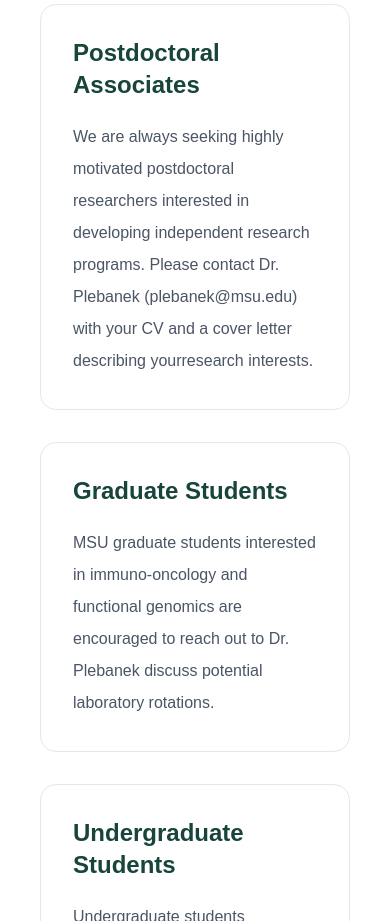
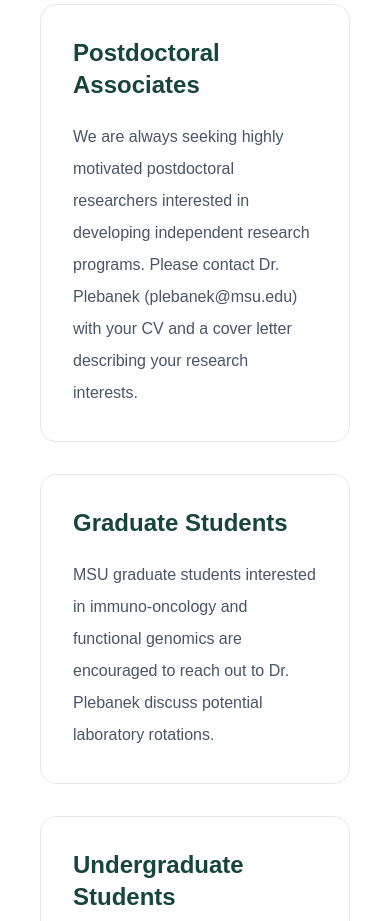
Before and after one commit to mplebanek9-svg/plebanek-lab, a Next.js app: page /joinus in a window 390 px wide. Shown: the part 840-1761 px from the top of the page. Built offline with nearby package versions, Linux system fonts and the light colour scheme.

Commit message:
Finalize mobile responsiveness and clean up homepage code

```diff
--- a/src/app/joinus/page.tsx
+++ b/src/app/joinus/page.tsx
@@ -74,7 +74,7 @@ export default function JoinUsPage() {
                 We are always seeking highly motivated postdoctoral
                 researchers interested in developing independent
                 research programs. Please contact Dr. Plebanek (plebanek@msu.edu) with
-                your CV and a cover letter describing yourresearch interests.
+                your CV and a cover letter describing your research interests.
               </p>
 
             </div>
```
